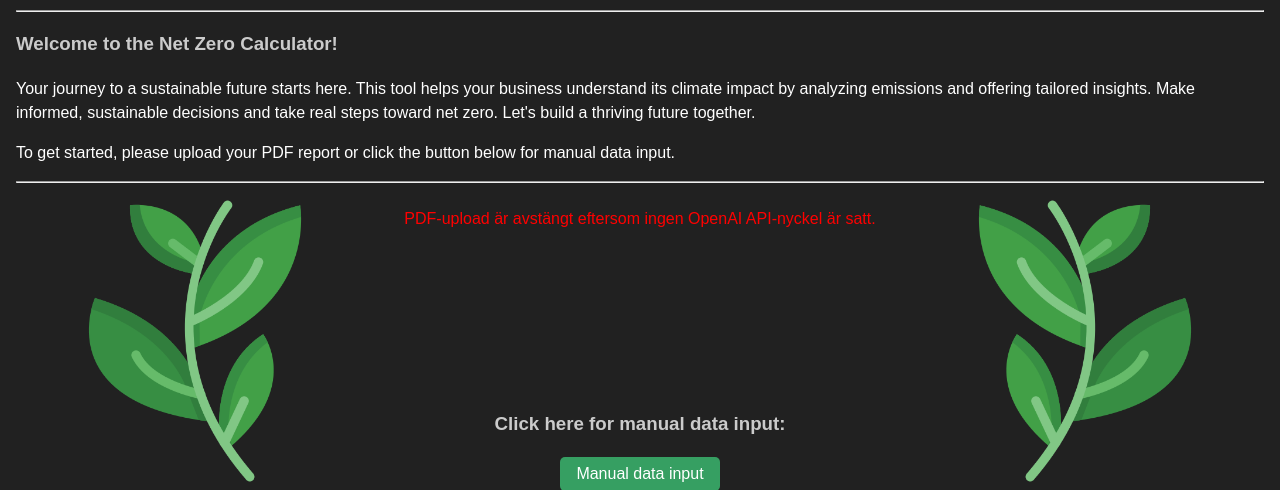
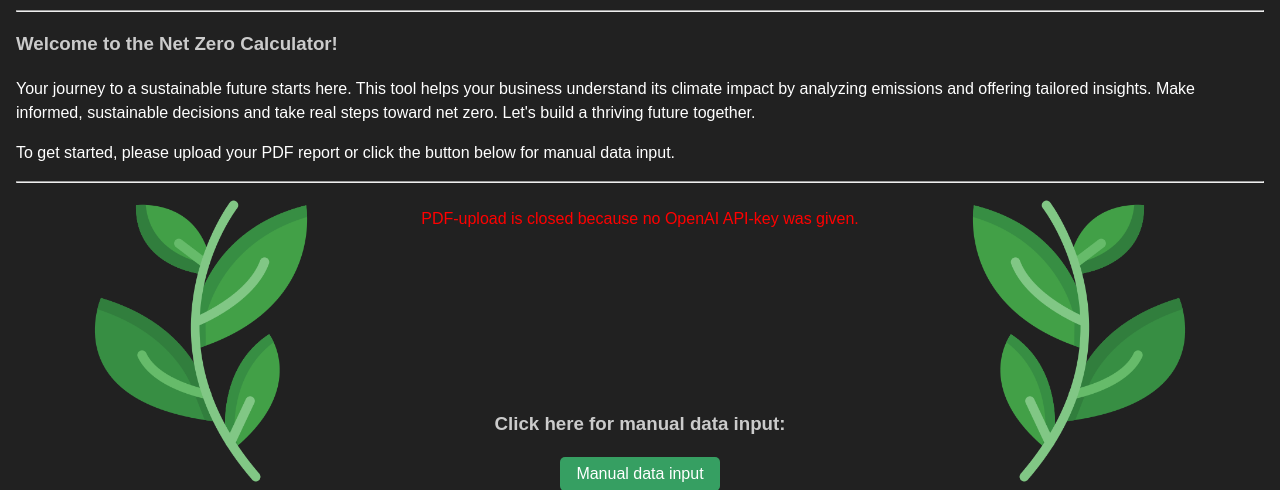
Before and after one commit to KusaiAlMalt/Net-Zero-Calculator, a Django app: template templates/index.html in a window 1280 px wide. Shown: the part 134-624 px from the top of the page. Run offline with Django 5.2, Linux system fonts and the light colour scheme; the template is opened without the code that fills it, so the values that code supplies are empty.

Commit message:
chore: englishfy error

```diff
--- a/templates/index.html
+++ b/templates/index.html
@@ -36,7 +36,7 @@
                     <button type="submit">Upload</button>
                 </form>
             {% else %}
-                <p style="color: red;">PDF-upload är avstängt eftersom ingen OpenAI API-nyckel är satt.</p>
+                <p style="color: red;">PDF-upload is closed because no OpenAI API-key was given.</p>
             {% endif %}
 
 
```
